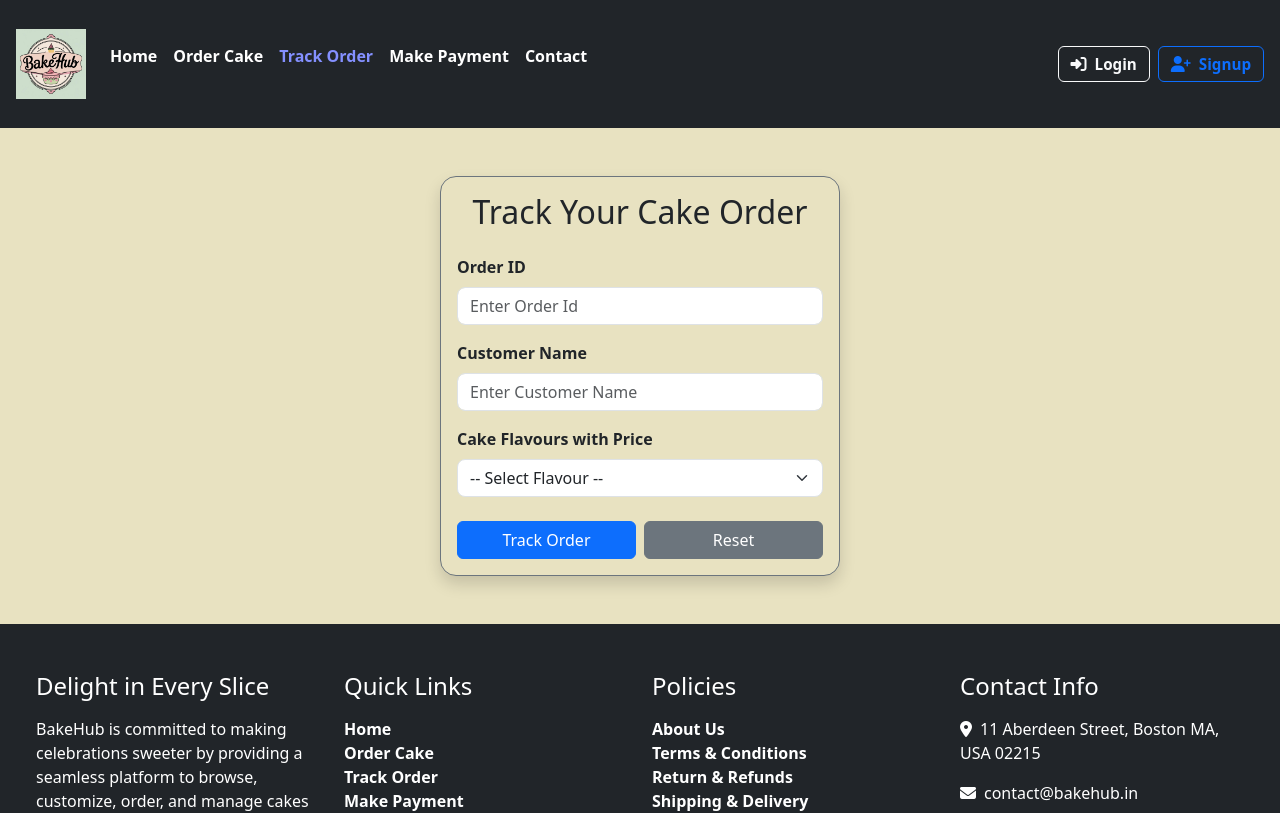
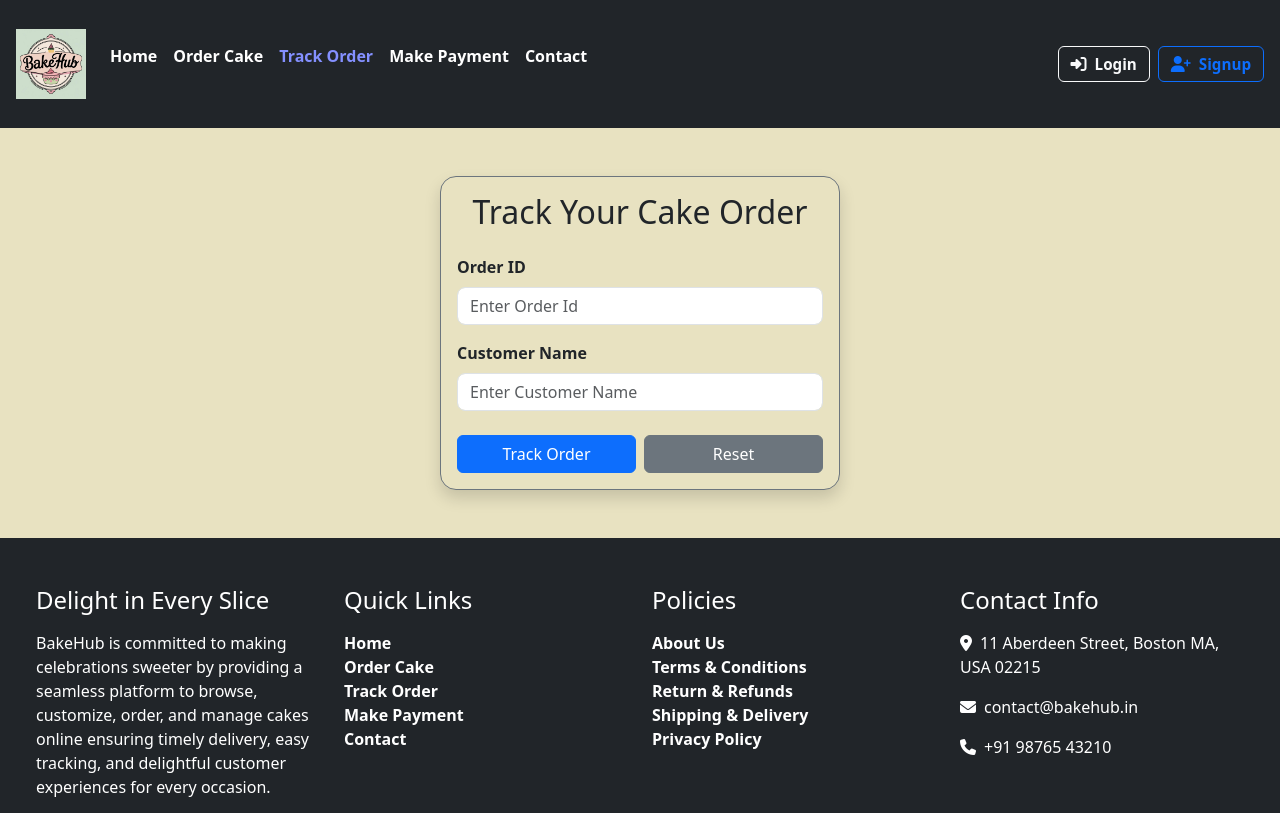
Before and after one commit to prathmesh133/BakeHub, an Angular app: page /trackorder in a window 1280 px wide. Shown: the top 813 px of the page. Built offline with nearby package versions, Linux system fonts and the light colour scheme.

Commit message:
add changes

```diff
--- a/src/app/components/trackorder/trackorder.component.html
+++ b/src/app/components/trackorder/trackorder.component.html
@@ -14,19 +14,6 @@
               <label class="form-label fw-semibold">Customer Name</label>
               <input type="text" class="form-control rounded-3" placeholder="Enter Customer Name"
                 formControlName="customerName">
-            </div>
-
-            <div class="mb-3">
-              <label class="form-label fw-semibold">Cake Flavours with Price</label>
-              <select class="form-select rounded-3" formControlName="cakeFlavour">
-                <option value="" disabled>-- Select Flavour --</option>
-                <option>Chocolate Cake - 250Rs</option>
-                <option>Vanilla Cake - 150Rs</option>
-                <option>Red Velvet Cake - 320Rs</option>
-                <option>Cheese Cake - 230Rs</option>
-                <option>Strawberry Cake - 280Rs</option>
-                <option>Butterscotch Cake - 260Rs</option>
-              </select>
             </div>
 
             <div class="d-flex justify-content-between gap-2 mt-4">
--- a/src/app/components/trackorder/trackorder.component.ts
+++ b/src/app/components/trackorder/trackorder.component.ts
@@ -21,8 +21,7 @@ export class TrackorderComponent implements OnInit {
   ngOnInit(): void {
     this.trackForm = this.fb.group({
       orderId: ['', Validators.required],
-      customerName: ['', Validators.required],
-      cakeFlavour: ['', Validators.required]
+      customerName: ['', Validators.required]
     });
   }
 
@@ -50,7 +49,7 @@ export class TrackorderComponent implements OnInit {
         'Delivered'
       ];
       const randomStatus = statuses[Math.floor(Math.random() * statuses.length)];
-      this.orderStatus = `Cake ID: ${orderId}, Customer: ${customerName}, Cake: ${cakeFlavour} → ${randomStatus}`;
+      this.orderStatus = `Cake ID: ${orderId}, Customer: ${customerName}, → ${randomStatus}`;
       this.loading = false;
     }, 2000);
   }
```
